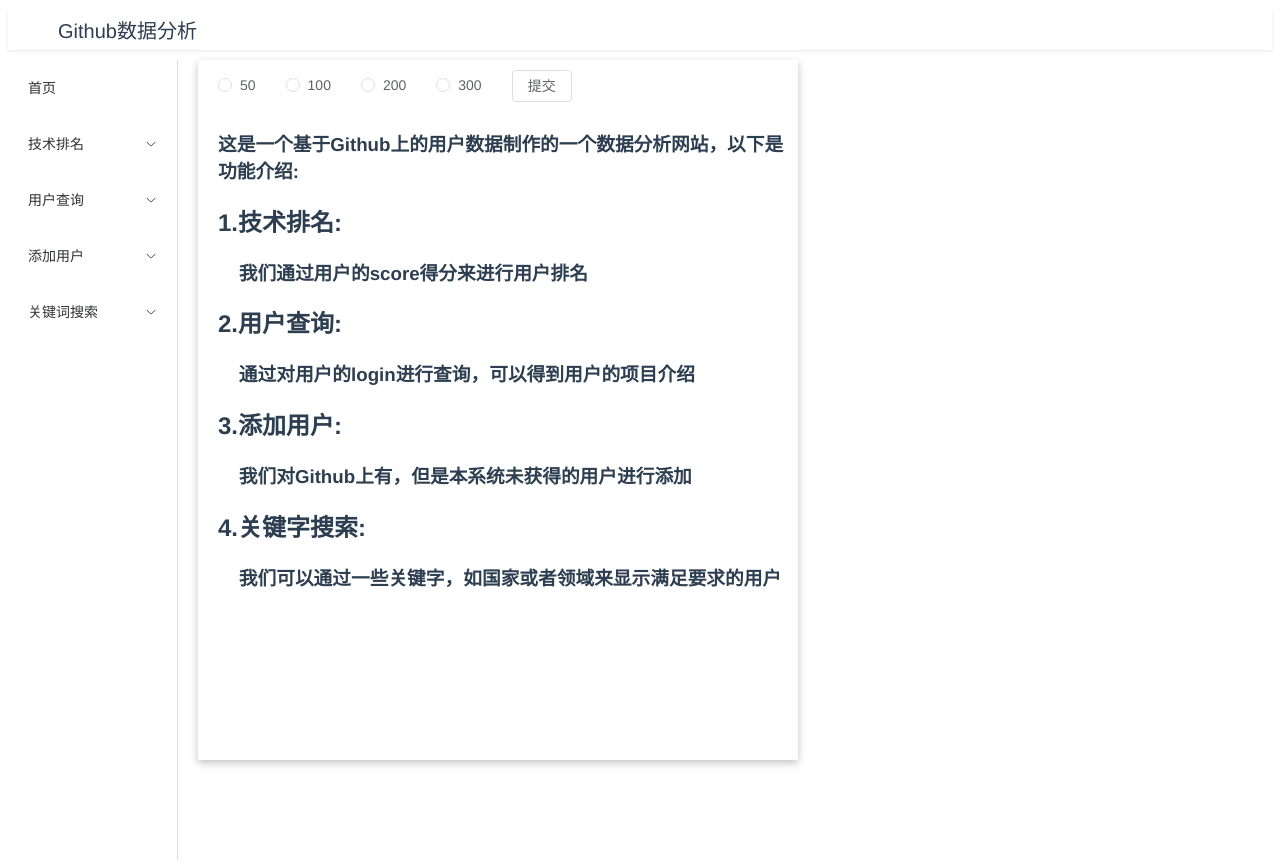
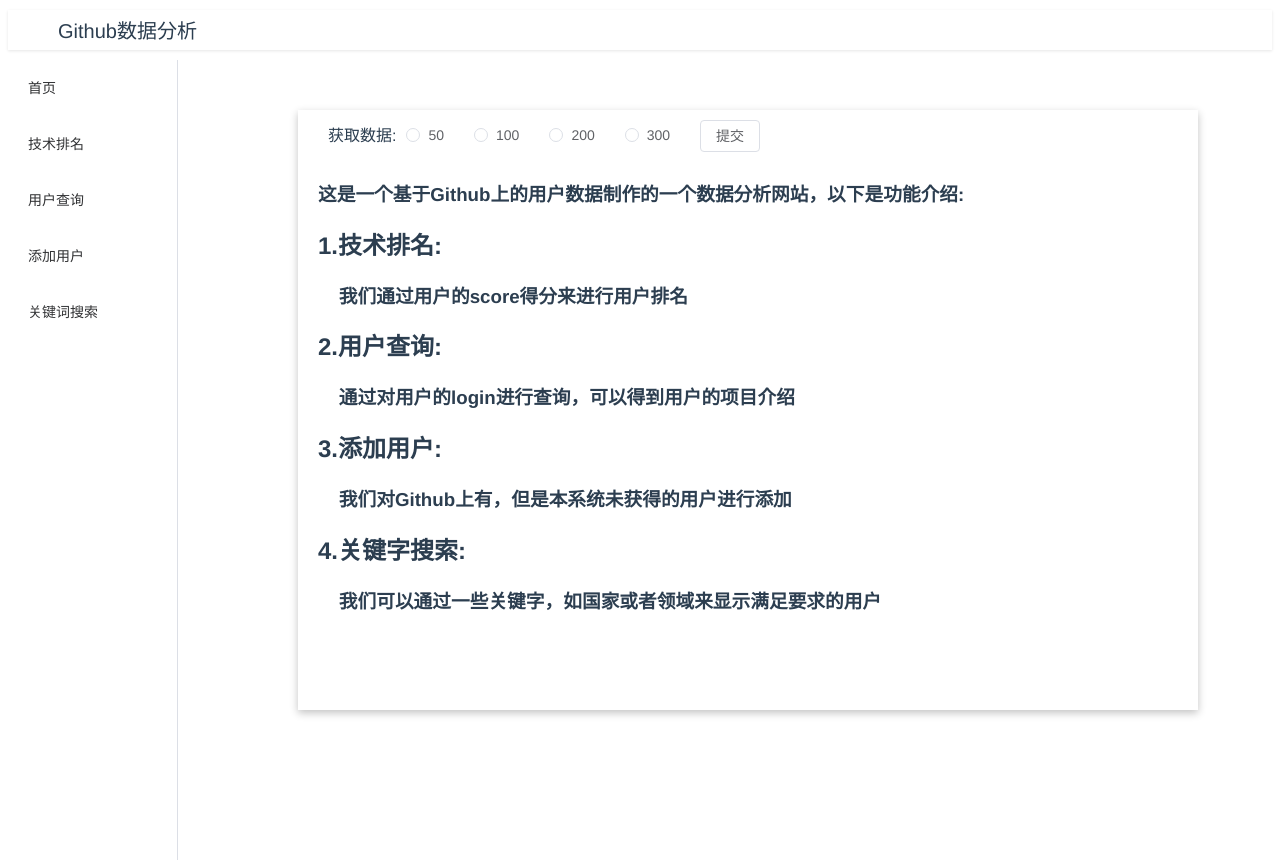
Before and after one commit to Leonrx0/Developer-Assessments, a Vue app: page /default in a window 1280 px wide. Built offline with nearby package versions, Linux system fonts and the light colour scheme; a web font is replaced by a local one.

Commit message:
1.侧边栏更新 2，统计图随着页面滑动而动

```diff
--- a/src/components/Asider.vue
+++ b/src/components/Asider.vue
@@ -3,22 +3,25 @@
       <el-aside style="min-height: 100vh;width: 170px;">
           <el-menu :default-active="activeMenu" class="menu" router>
             <el-menu-item index="default">首页</el-menu-item>
-            <el-sub-menu index="rank" v-if="technologyRank">
-              <template #title>技术排名</template>
+<!--            <el-sub-menu index="rank" v-if="technologyRank">-->
+<!--              <template #title>应用</template>-->
               <el-menu-item index="rank" @click="goPageRank()">技术排名</el-menu-item>
-            </el-sub-menu>
-            <el-sub-menu index="select" v-if="userSelect">
-              <template #title>用户查询</template>
               <el-menu-item index="select">用户查询</el-menu-item>
-            </el-sub-menu>
-            <el-sub-menu index="add" v-if="userAdd">
-              <template #title>添加用户</template>
               <el-menu-item index="add">添加用户</el-menu-item>
-            </el-sub-menu>
-            <el-sub-menu index="search" v-if="keySearch">
-              <template #title>关键词搜索</template>
               <el-menu-item index="search">关键词搜索</el-menu-item>
-            </el-sub-menu>
+<!--            </el-sub-menu>-->
+<!--            <el-sub-menu index="select" v-if="userSelect">-->
+<!--              <template #title>用户查询</template>-->
+<!--              <el-menu-item index="select">用户查询</el-menu-item>-->
+<!--            </el-sub-menu>-->
+<!--            <el-sub-menu index="add" v-if="userAdd">-->
+<!--              <template #title>添加用户</template>-->
+<!--              <el-menu-item index="add">添加用户</el-menu-item>-->
+<!--            </el-sub-menu>-->
+<!--            <el-sub-menu index="search" v-if="keySearch">-->
+<!--              <template #title>关键词搜索</template>-->
+<!--              <el-menu-item index="search">关键词搜索</el-menu-item>-->
+<!--            </el-sub-menu>-->
           </el-menu>
       </el-aside>
       <el-container>
--- a/src/components/content/default.vue
+++ b/src/components/content/default.vue
@@ -2,6 +2,7 @@
     <div class="dBOX">
       <div class="default">
         <div class="limit">
+          <div class="limit-title">获取数据:</div>
           <div class="limit-radios">
             <el-radio-group v-model="radio">
               <el-radio label="1" size="large">50</el-radio>
@@ -80,15 +81,22 @@ export default {
 
 <style>
 .dBOX{
-  height: 700px;
-  width: 600px;
-  margin-left: 20px;
+  height: 600px;
+  width: 900px;
+  margin-left: 120px;
+  margin-top: 50px;
   box-shadow: rgba(0, 0, 0, 0.24) 0 3px 8px;
   .default{
     margin-left: 20px;
     .limit{
       height: 50px;
       display: flex;
+      .limit-title{
+        margin-left: 10px;
+        margin-top: 12px;
+        margin-right: 10px;
+        display: block;
+      }
       .limit-radios{
         display: flex;
       }
--- a/src/components/content/rank.vue
+++ b/src/components/content/rank.vue
@@ -7,7 +7,7 @@
         v-model:current-page="this.params.page"
         @current-change="handlePageChange"
     />
-    <el-descriptions class="description" border v-for="(item,index) in descriptionsConfigs[this.params.page-1]" :key="index" :title="'No.'+(index+1)*(this.params)" >
+    <el-descriptions class="description" border v-for="(item,index) in descriptionsConfigs[this.params.page-1]" :key="index" :title="'No.'+(index+1)*(this.params.page)" >
       <el-descriptions-item label="UserName" width="100px">{{item.name}}</el-descriptions-item>
       <el-descriptions-item label="EMail" width="150px">{{item.email}}</el-descriptions-item>
       <el-descriptions-item label="Github" width="150px">{{item.html_url}}</el-descriptions-item>
@@ -304,7 +304,9 @@ export default {
   }
 }
 .other-box{
+  position: fixed;
   margin-top: 20px;
+  margin-left: 1000px;
   .rules{
     display: flex;
     margin-left: 100px;
--- a/src/components/login.vue
+++ b/src/components/login.vue
@@ -142,7 +142,7 @@ export default {
 //  通过层次堆叠来进行背景毛玻璃效果
 .back{
   height: 100vh; /* 使用视口高度，确保全屏覆盖 */
-  width: 100vw; /* 使用视口宽度，确保全屏覆盖 */
+  //width: 100%; /* 使用视口宽度，确保全屏覆盖 */
   display: flex;
   justify-content: center; /* 水平居中 */
   align-items: center; /* 垂直居中 */
```
